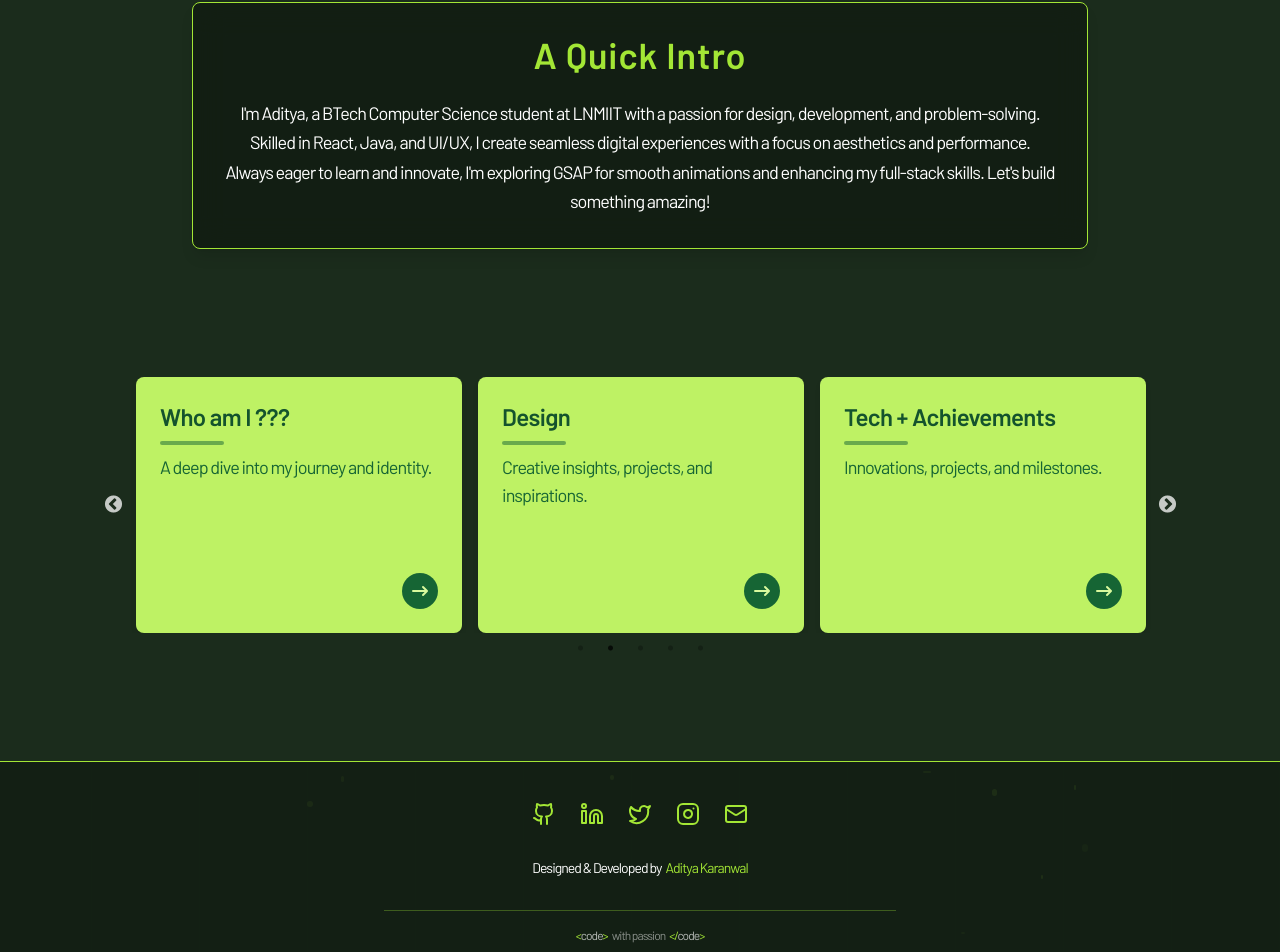
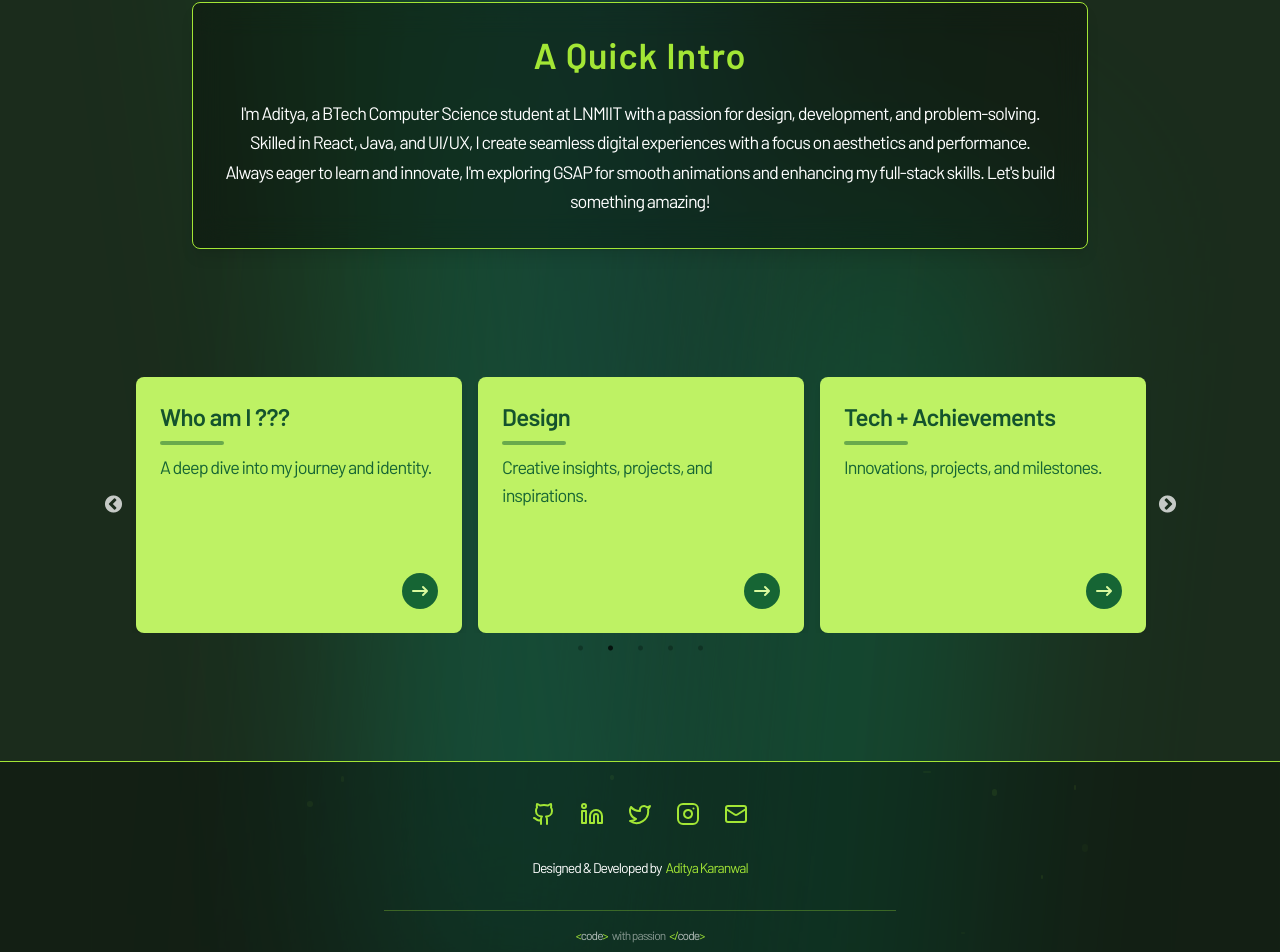
Before and after one commit to karanwal123/me_my, a React (Vite) app: page /design in a window 1280 px wide. Shown: the part 406-1358 px from the top of the page. Built offline with nearby package versions, Linux system fonts and the light colour scheme.

Commit message:
Background Beams

```diff
--- a/src/App.jsx
+++ b/src/App.jsx
@@ -4,16 +4,17 @@ import "./App.css";
 import DynamicCursor from "./components/DynamicCursor";
 import HomePage from "./components/HomePage";
 import Footer from "./components/Footer";
-// import Cards from "./components/Cards";
+import BackgroundBeams from "./components/BackgroundBeams"; // Import Background Beams
+
 function App() {
   const [count, setCount] = useState(0);
 
   return (
-    <div className="bg-[#1B2C1C]">
+    <div className="relative bg-[#1B2C1C] overflow-hidden">
+      <BackgroundBeams /> {/* Add Background Beams */}
       <DynamicCursor />
       <Navbar />
       <HomePage />
-
       <Footer />
     </div>
   );
--- /dev/null
+++ b/src/components/BackgroundBeams.jsx
@@ -0,0 +1,51 @@
+import { motion } from "framer-motion";
+
+const BackgroundBeams = () => {
+  return (
+    <div className="absolute inset-0 w-full h-full overflow-hidden pointer-events-none">
+      {/* Beam 1 */}
+      <motion.div
+        className="absolute top-0 left-1/4 w-[220px] h-full bg-green-700 opacity-25 blur-[100px]"
+        animate={{
+          y: ["-8%", "8%", "-8%"],
+          rotate: [0, 8, -8, 0],
+        }}
+        transition={{
+          duration: 8,
+          repeat: Infinity,
+          ease: "easeInOut",
+        }}
+      />
+
+      {/* Beam 2 */}
+      <motion.div
+        className="absolute top-1/2 right-1/4 w-[260px] h-full bg-emerald-600 opacity-30 blur-[110px]"
+        animate={{
+          y: ["8%", "-8%", "8%"],
+          rotate: [0, -10, 10, 0],
+        }}
+        transition={{
+          duration: 10,
+          repeat: Infinity,
+          ease: "easeInOut",
+        }}
+      />
+
+      {/* Beam 3 */}
+      <motion.div
+        className="absolute bottom-0 left-1/3 w-[280px] h-full bg-teal-700 opacity-35 blur-[120px]"
+        animate={{
+          y: ["-6%", "6%", "-6%"],
+          rotate: [0, 15, -15, 0],
+        }}
+        transition={{
+          duration: 12,
+          repeat: Infinity,
+          ease: "easeInOut",
+        }}
+      />
+    </div>
+  );
+};
+
+export default BackgroundBeams;
```
